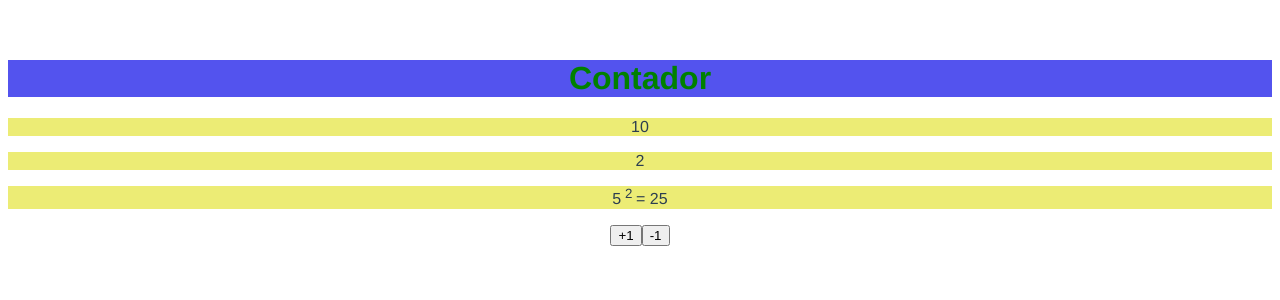
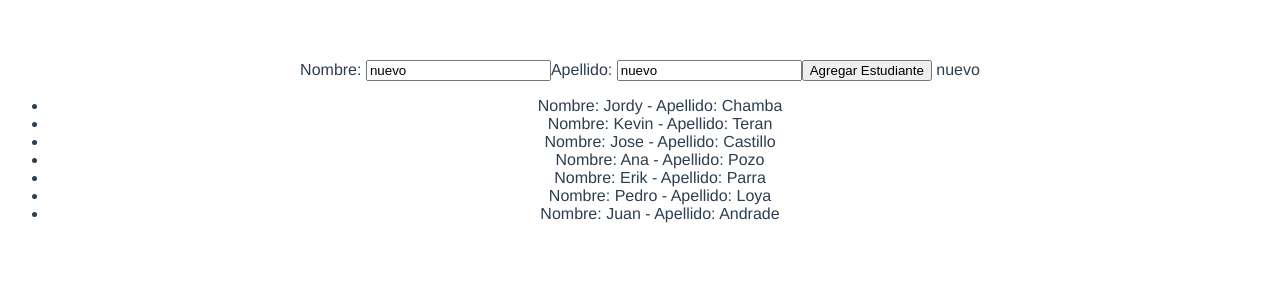
Before and after one commit to JordyChamba/pw_u2_p8_jc, a Vue app: page / in a window 1280 px wide. Shown: the top 300 px of the page. Built offline with nearby package versions, Linux system fonts and the light colour scheme.

Commit message:
Directivas

```diff
--- a/src/App.vue
+++ b/src/App.vue
@@ -1,14 +1,17 @@
 <template>
-  <Contador></Contador>
+  <!--<Contador/>-->
+  <EstudianteView/>
+
 </template>
 
 <script>
 import Contador from '@/views/ContadorView.vue';
-
+import EstudianteView from "@/views/EstudianteView.vue"
 export default {
   name: "App",
   components: {
     Contador,
+    EstudianteView,
   },
 };
 </script>
--- a/src/components/Contador.vue
+++ b/src/components/Contador.vue
@@ -1,12 +1,12 @@
 <template>
   <div class="container">
-    <h1>Contador</h1>
-    <p>{{ 10 }}</p>
-    <p>{{ 1 + 1 }}</p>
-    <p>{{ this.numero }}<sup> 2 </sup> = {{ calCuadrado}}</p>
+    <h1>{{ title }}</h1>
+    <!-- <p>{{ 10 }}</p>
+            <p>{{ 1 + 1 }}</p> -->
+    <p>{{ this.numero }}<sup> 2 </sup> = {{ calCuadrado }}</p>
     <div>
-        <button v-on:click="incrementar()">+1</button>
-        <button v-on:click="decrementar()">-1</button>
+      <button v-on:click="incrementar()">+1</button>
+      <button @:click="decrementar()">-1</button>
     </div>
 
     <!--
@@ -16,9 +16,16 @@
     metodod: calCuadrado(), computed: calCuadrado
     - Directivas: Son funcionalidades que agregan comportamiento a mi pagina web, me permiten
     gestionar eventos en mi pagina web y empiezan con 'b-'
-
+    - Desde el componente padre, yo voy a enviar a un nombre diferente
+    para cada componenete
+    - props: son una forma de comunicar datos desde un componene padre al hijo,
+    funcionan como parametros personalizados, que permiten que un componene hijo reciba valores definidos
+    por su componente padre
+    -v-bind: es una directiva que se usa para enlazar dinámicamente propiedades de HTML a datos del componente.
+    En JavaScript puro no existe, pero en Vue.js, cuando usas v-bind:,
+    shor point: son los dos puntos
+    required (true): este props es obligatorio
     -->
-
 
     <!--
     <p>{{ activo}}</p>
@@ -32,10 +39,31 @@
 
 <script>
 export default {
+  /*Metodo 1 en props */
+  /* props: ['title', 'value'], */
+  /*Metodo 2 en props */
+  props: {
+    title: String,
+    value: {
+        type: Number,
+        required: false,
+        default: 100,
+        validator(value) {
+          return value>0;
+        }
+    },
+     /*Tipos de declaraciones */
+    p1:Boolean,
+    p2:Array,
+    p3:Object,
+    p4:Function,
+    p5:Date,
+    p6:Symbol,
+  },
   data() {
     return {
-      numero: 5,
-      texto: "Jordy Chamba",
+      numero: this.value,
+      titulo: "Contador",
       activo: true,
       usuario: {
         nombre: "Jordy",
@@ -47,32 +75,39 @@ export default {
   },
   methods: {
     calcularCuadrado() {
-        console.log('Entro al método')
+      console.log("Entro al método");
       return this.numero * this.numero;
     },
-    incrementar(){
-        this.numero++;
+    incrementar() {
+      this.numero++;
     },
-    decrementar(){
-        this.numero--;
+    decrementar() {
+      this.numero--;
     },
   },
   computed: {
-    calCuadrado(){
-        console.log('Entro a la propiedad computada')
+    calCuadrado() {
+      console.log("Entro a la propiedad computada");
       return this.numero * this.numero;
     },
+  },
+  created(){
+    if(this.value>0){
+      console.log("Es correcto!")
+    }else {
+      throw new Error("Error el valor no puede ser menor que cero");
+    }
   },
 };
 </script>
 
 <style>
 h1 {
-  color: green;
-  background: rgb(83, 83, 238);
+  color: rgb(8, 236, 217);
+  background: rgb(106, 106, 221);
 }
 
 p {
-  background: rgb(236, 236, 117);
+  background: rgb(231, 168, 221);
 }
 </style>
--- /dev/null
+++ b/src/components/Estudiante.vue
@@ -0,0 +1,55 @@
+<template>
+  <div class="container">
+    <label for="id_nombre">Nombre: </label>
+    <input v-model="nuevoNombre" id="id_nombre" type="text" />
+    <label for="id_apellido">Apellido: </label>
+    <input v-model="nuevoApellido" id="id_apellido" type="text" />
+    <!--- Elemento de entrada -->
+    <button v-on:click="agregarEstudiante">Agregar Estudiante</button>
+    {{ nuevoNombre}}<!--- Se vinculo, los dos se emparejan -->
+    <ul>
+      <li v-for="{ nombre, apellido } in lista" :Key="nombre">
+        Nombre: {{ nombre }} - Apellido: {{ apellido }}
+      </li>
+    </ul>
+  </div>
+</template>
+<!---
+ - v-for: iteracion
+ - comunicar datos de entrada con una propiedad ractiva
+ - MVC(patron de diseño) Vista: parte visual,
+   Modelo: vista controlador, Controlador: controla todo lo que pasa en la vista
+
+ -->
+
+<script>
+export default {
+  data() {
+    return {
+      nuevoNombre: "nuevo",
+      nuevoApellido: "nuevo",
+      lista: [
+        { nombre: "Jordy", apellido: "Chamba" },
+        { nombre: "Kevin", apellido: "Teran" },
+        { nombre: "Jose", apellido: "Castillo" },
+        { nombre: "Ana", apellido: "Pozo" },
+        { nombre: "Erik", apellido: "Parra" },
+        { nombre: "Pedro", apellido: "Loya" },
+        { nombre: "Juan", apellido: "Andrade" },
+      ],
+    };
+  },
+  methods:{
+    agregarEstudiante(){
+        const nuevo= {
+            nombre: this.nuevoNombre,
+            apellido: this.nuevoApellido ,
+        };
+        /*this.lista.unshift(nuevo);*/
+        this.lista.push(nuevo);
+    },
+  },
+};
+</script>
+
+<style></style>
--- a/src/views/ContadorView.vue
+++ b/src/views/ContadorView.vue
@@ -1,19 +1,29 @@
 <template>
   <div>
-    <Contador></Contador>
+    <Contador title="Titulo 1" v-bind:value="1" />
+    <Contador title="Titulo 2" :value="metodo1()" />
+    <Contador title="Titulo 3" />
   </div>
 </template>
 
 <script>
-import Contador from '@/components/Contador.vue';
+import Contador from "@/components/Contador.vue";
 
 export default {
   components: {
     Contador,
-  }
+  },
+  data() {
+    return {
+      numero: 20,
+    };
+  },
+  methods: {
+    metodo1() {
+      return 2 + 9;
+    },
+  },
 };
 </script>
 
-<style>
-
-</style>
+<style></style>
--- /dev/null
+++ b/src/views/EstudianteView.vue
@@ -0,0 +1,18 @@
+<template>
+  <div>
+    <Estudiante/>
+  </div>
+</template>
+
+<script>
+import Estudiante from "@/components/Estudiante.vue"
+export default {
+    components: {
+        Estudiante,
+    }
+}
+</script>
+
+<style>
+
+</style>
```
